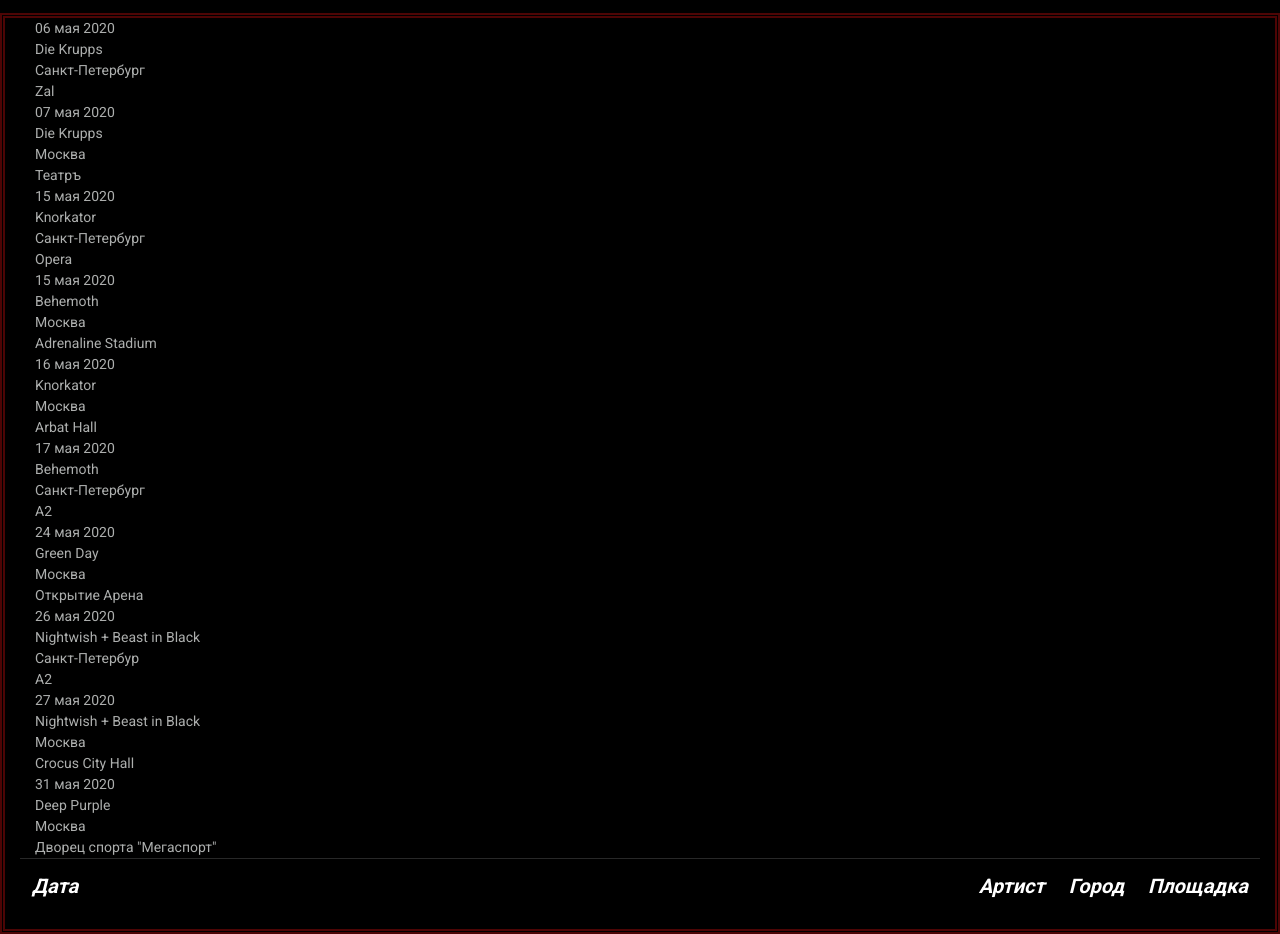
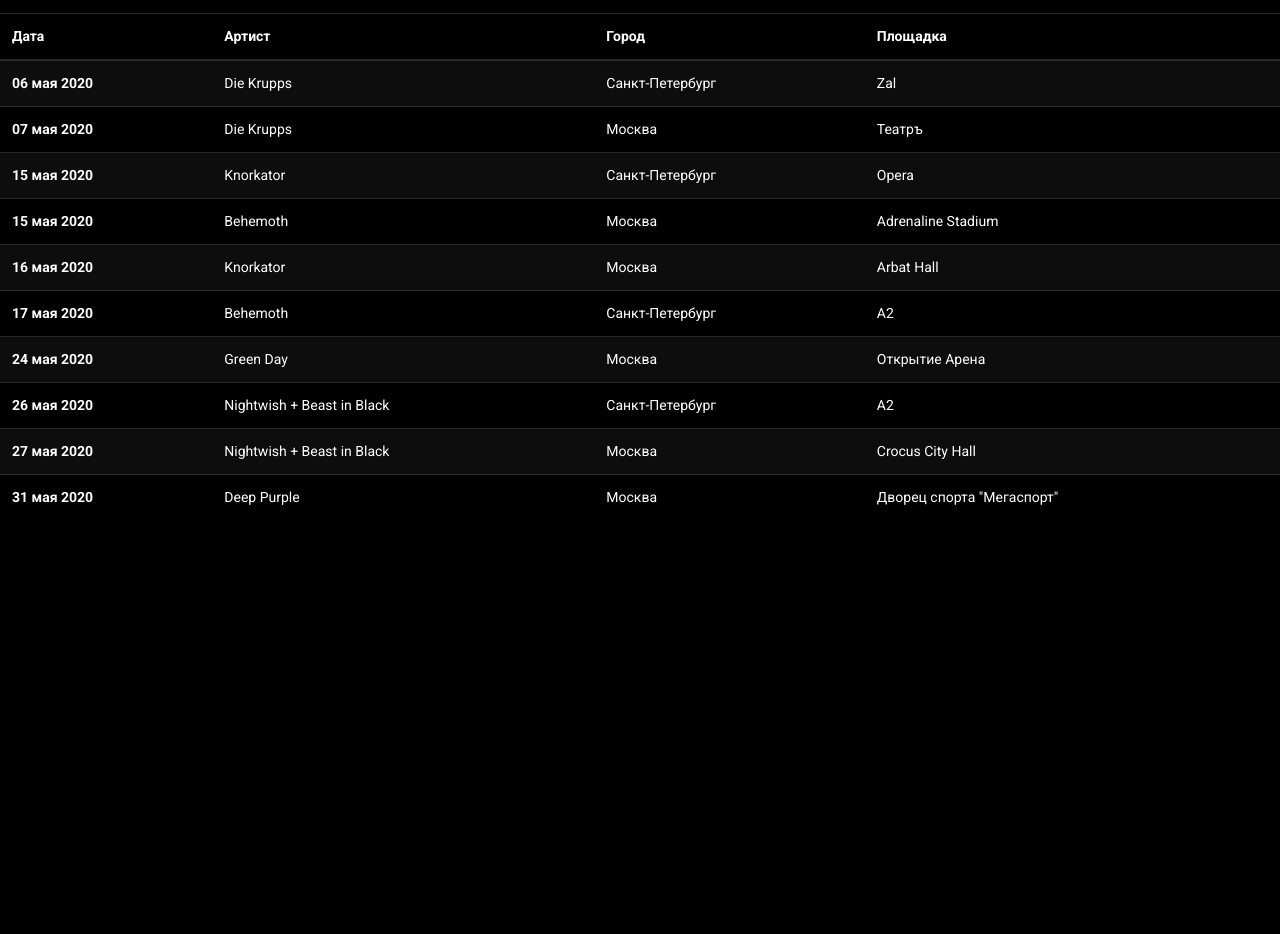
Before and after one commit to Vasya24/Metal-land-project, a plain HTML site: page index.html in a window 1280 px wide. Shown: the part 1166-2100 px from the top of the page. After the commit the page ends 1702 px from the top, so only its background shows below. Drawn offline with nearby package versions, Linux system fonts and the light colour scheme.

Commit message:
Next section for main page almost done

```diff
--- a/css/style.css
+++ b/css/style.css
@@ -27,18 +27,3 @@ section {
 .navbar {
     background-color: rgba( 95, 95, 95, 0.3)
 }
-
-.col-head {
-    font-size: 20px;
-    font-style: italic;
-    background-color:
-}
-
-.container-fluid {
-    border: 5px double rgba( 254, 19, 19, 0.3);
-}
-
-.show {
-    border: 0.5px solid rgba( 254, 19, 19, 0.3);
-    height: 30px;
-}
--- a/index.html
+++ b/index.html
@@ -7,6 +7,7 @@
     <meta name="viewport" content="width=device-width, initial-scale=1, shrink-to-fit=no">
     <link href="css/bootstrap.min.css" rel="stylesheet">
     <link href="css/style.css" rel="stylesheet">
+    <link rel="stylesheet" href="animate.min.css">
     <title>Главная</title>
     <script src="js/main.js"></script>
 
@@ -99,91 +100,86 @@
     <section class="shows">
         <h1>Афиша</h1>
         <p>Больше грядущих событий в полной версии раздела</p>
-        <div class="container-fluid">
-            <table class="table table-stripped">
+    <table class="table table-striped">
+        <thead>
           <tr>
-                <th class="col col-head">Дата</th>
-                <th class="col col-head">Артист</th>
-                <th class="col col-head">Город</th>
-                <th class="col col-head">Площадка</th>
+            <th scope="col">Дата</th>
+            <th scope="col">Артист</th>
+            <th scope="col">Город</th>
+            <th scope="col">Площадка</th>
+          </tr>
+        </thead>
+        <tbody>
+          <tr>
+            <th scope="row">06 мая 2020</th>
+            <td>Die Krupps</td>
+            <td>Санкт-Петербург</td>
+            <td>Zal</td>
       </tr>
           <tr>
-                <div class="col">06 мая 2020</div>
-                <div class="col">Die Krupps</div>
-                <div class="col">Санкт-Петербург</div>
-                <div class="col">Zal</div>
+            <th scope="row">07 мая 2020</th>
+            <td>Die Krupps</td>
+            <td>Москва</td>
+            <td>Театръ</td>
       </tr>
       <tr>
-                <div class="col">07 мая 2020</div>
-                <div class="col">Die Krupps</div>
-                <div class="col">Москва</div>
-                <div class="col">Театръ</div>
+        <th scope="row">15 мая 2020</th>
+        <td>Knorkator</td>
+        <td>Санкт-Петербург</td>
+        <td>Opera</td>
     </tr>
     <tr>
-                <div class="col">15 мая 2020</div>
-                <div class="col">Knorkator</div>
-                <div class="col">Санкт-Петербург</div>
-                <div class="col">Opera</div>
-            </tr>
-            <tr>
-                <div class="col">15 мая 2020</div>
-                <div class="col">Behemoth</div>
-                <div class="col">Москва</div>
-                <div class="col">Adrenaline Stadium</div>
+        <th scope="row">15 мая 2020</th>
+        <td>Behemoth</td>
+        <td>Москва</td>
+        <td>Adrenaline Stadium</td>
     </tr>
 
     <tr>
-                <div class="col">16 мая 2020</div>
-                <div class="col">Knorkator</div>
-                <div class="col">Москва</div>
-                <div class="col">Arbat Hall</div>
+        <th scope="row">16 мая 2020</th>
+        <td>Knorkator</td>
+        <td>Москва</td>
+        <td>Arbat Hall</td>
     </tr>
 
     <tr>
-                <div class="col">17 мая 2020</div>
-                <div class="col">Behemoth</div>
-                <div class="col">Санкт-Петербург</div>
-                <div class="col">A2</div>
+        <th scope="row">17 мая 2020</th>
+        <td>Behemoth</td>
+        <td>Санкт-Петербург</td>
+        <td>A2</td>
     </tr>
 
     <tr>
-                <div class="col">24 мая 2020</div>
-                <div class="col">Green Day</div>
-                <div class="col">Москва</div>
-                <div class="col">Открытие Арена</div>
+        <th scope="row">24 мая 2020</th>
+        <td>Green Day</td>
+        <td>Москва</td>
+        <td>Открытие Арена</td>
     </tr>
 
     <tr>
-                <div class="col">26 мая 2020</div>
-                <div class="col">Nightwish + Beast in Black</div>
-                <div class="col">Санкт-Петербур</div>
-                <div class="col">A2</div>
-            </div>
-
-            <tr>
-                <div class="col">27 мая 2020</div>
-                <div class="col">Nightwish + Beast in Black</div>
-                <div class="col">Москва</div>
-                <div class="col">Crocus City Hall</div>
+        <th scope="row">26 мая 2020</th>
+        <td>Nightwish + Beast in Black</td>
+        <td>Санкт-Петербург</td>
+        <td>A2</td>
     </tr>
 
     <tr>
-                <div class="col">31 мая 2020</div>
-                <div class="col">Deep Purple</div>
-                <div class="col">Москва</div>
-                <div class="col">Дворец спорта "Мегаспорт"</div>
+        <th scope="row">27 мая 2020</th>
+        <td>Nightwish + Beast in Black</td>
+        <td>Москва</td>
+        <td>Crocus City Hall</td>
     </tr>
 
-        </div>
+    <tr>
+        <th scope="row">31 мая 2020</th>
+        <td>Deep Purple</td>
+        <td>Москва</td>
+        <td>Дворец спорта "Мегаспорт"</td>
+    </tr>
+  </tr>
+        </tbody>
       </table>
     </section>
-
-    </div>
-
-
-
-
-
 
 
 
```
Lines whose indentation alone changed are shown as unchanged.
